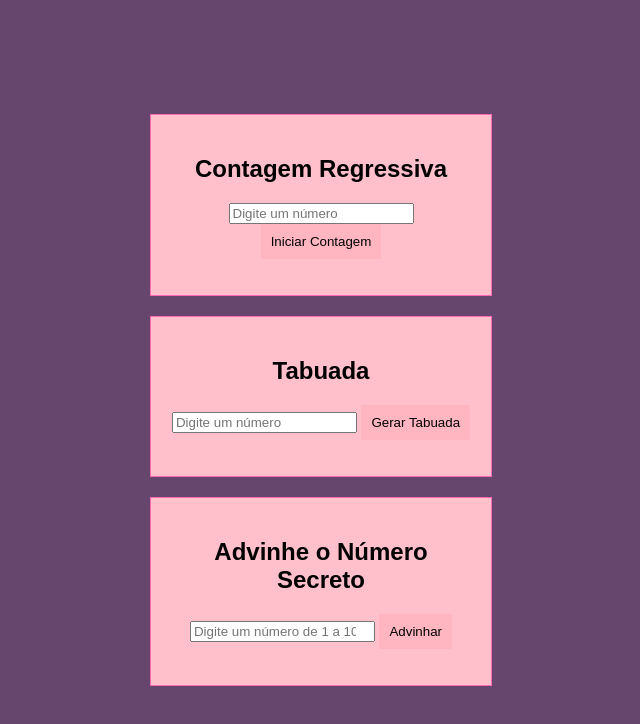
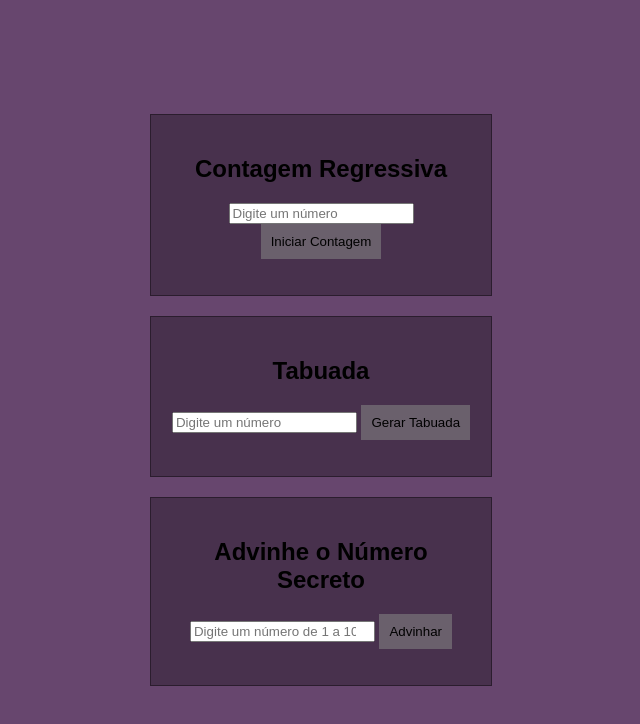
Before and after one commit to 1andreza/Site, a plain HTML site: page index.html in a window 1280 px wide. Shown: the whole page, without its empty margins (319-959 px from the left). Drawn offline with Linux system fonts and the light colour scheme.

Commit message:
Update index.html

```diff
--- a/index.html
+++ b/index.html
@@ -17,8 +17,8 @@
         }
 
         div {
-            background-color: #ffc0cb;
-            border: 1px solid #ff69b4;
+            background-color: #48314D;
+            border: 1px solid #2B1D2E;
             padding: 20px;
             margin: 10px;
             width: 300px;
@@ -26,14 +26,14 @@
         }
 
         button {
-            background-color: #ffb6c1;
+            background-color: #6A606C;
             border: none;
             padding: 10px;
             cursor: pointer;
         }
 
         button:hover {
-            background-color: #ff69b4;
+            background-color: #353036;
         }
     </style>
 </head>
```
